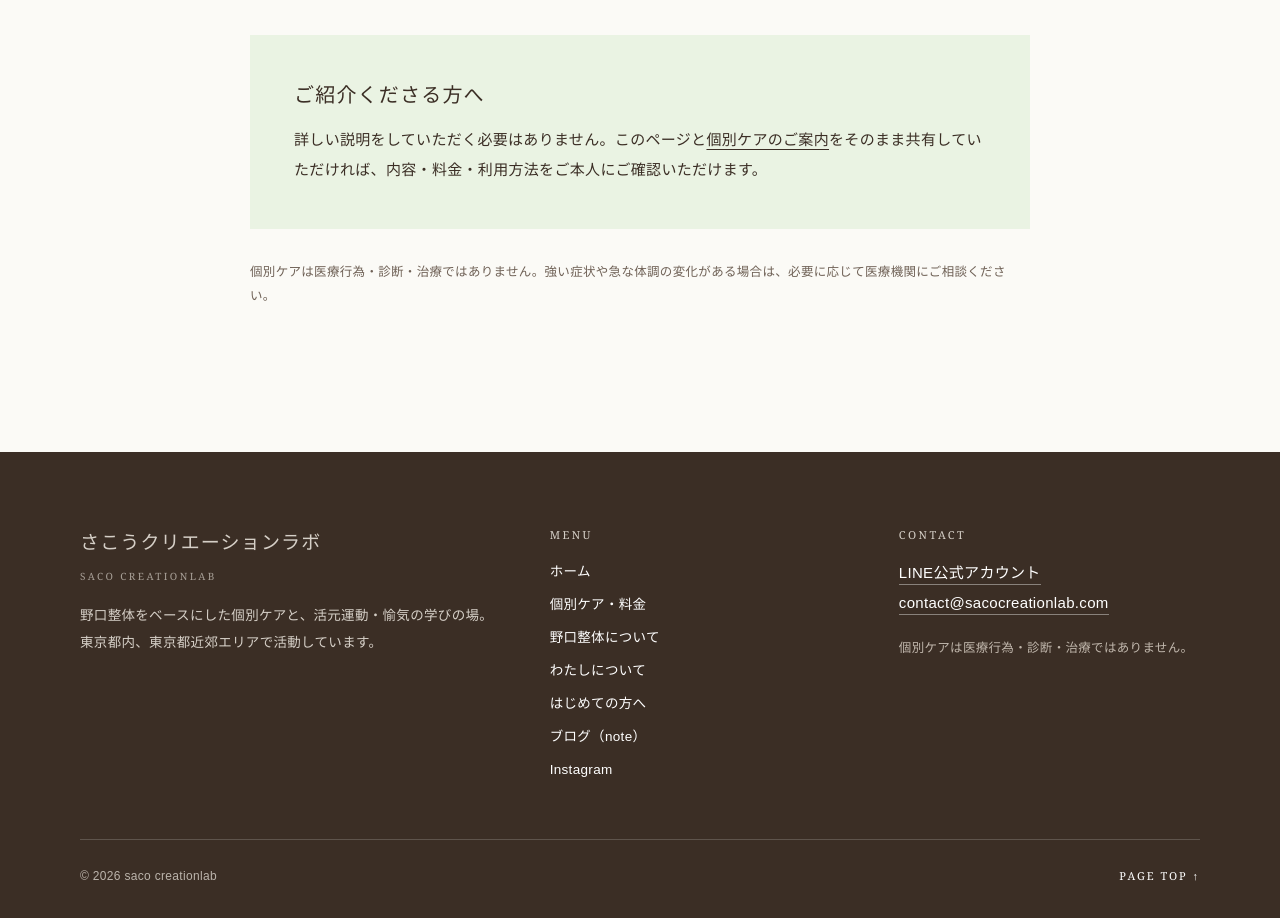
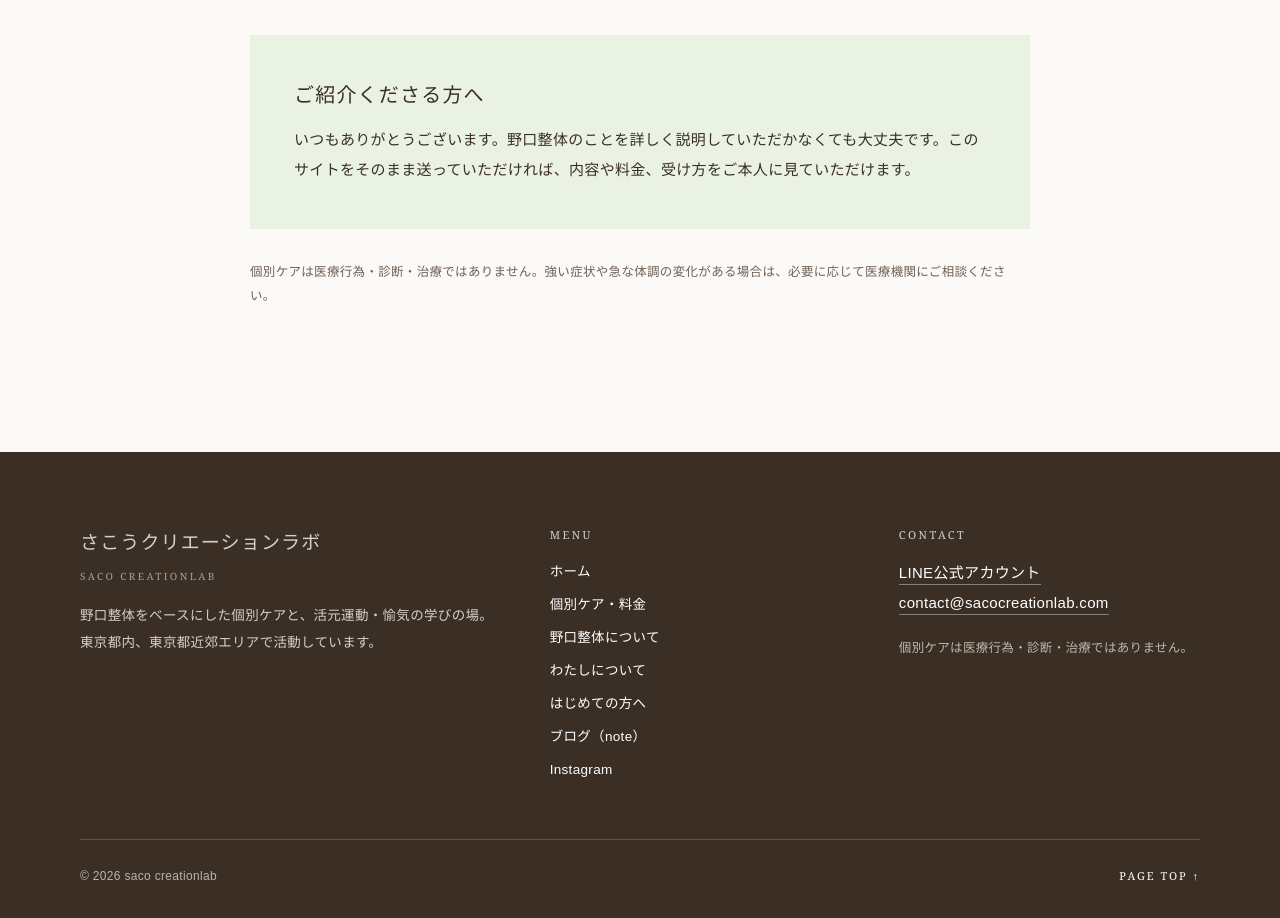
Before and after one commit to waichandesu/sacocreationlab, a plain HTML site: page guide.html in a window 1280 px wide. Shown: the part 1980-2898 px from the top of the page. Drawn offline with Linux system fonts and the light colour scheme.

Commit message:
紹介者向けの文をやわらかく、05の小見出しをHUMANに戻す
Co-Authored-By: Claude Opus 5.5 <noreply@anthropic.com>
Claude-Session: https://claude.ai/code/session_01G8tv5XP3e9zZT3h7sFTDD2

```diff
--- a/guide.html
+++ b/guide.html
@@ -54,7 +54,7 @@
 
     <div class="widecall">
       <h3>ご紹介くださる方へ</h3>
-      <p>詳しい説明をしていただく必要はありません。このページと<a href="care.html">個別ケアのご案内</a>をそのまま共有していただければ、内容・料金・利用方法をご本人にご確認いただけます。</p>
+      <p>いつもありがとうございます。野口整体のことを詳しく説明していただかなくても大丈夫です。このサイトをそのまま送っていただければ、内容や料金、受け方をご本人に見ていただけます。</p>
     </div>
     <p class="note" style="margin-top:32px">個別ケアは医療行為・診断・治療ではありません。強い症状や急な体調の変化がある場合は、必要に応じて医療機関にご相談ください。</p>
   </div>
```
Also changed, not shown: noguchi.html (+1 -1 lines).
